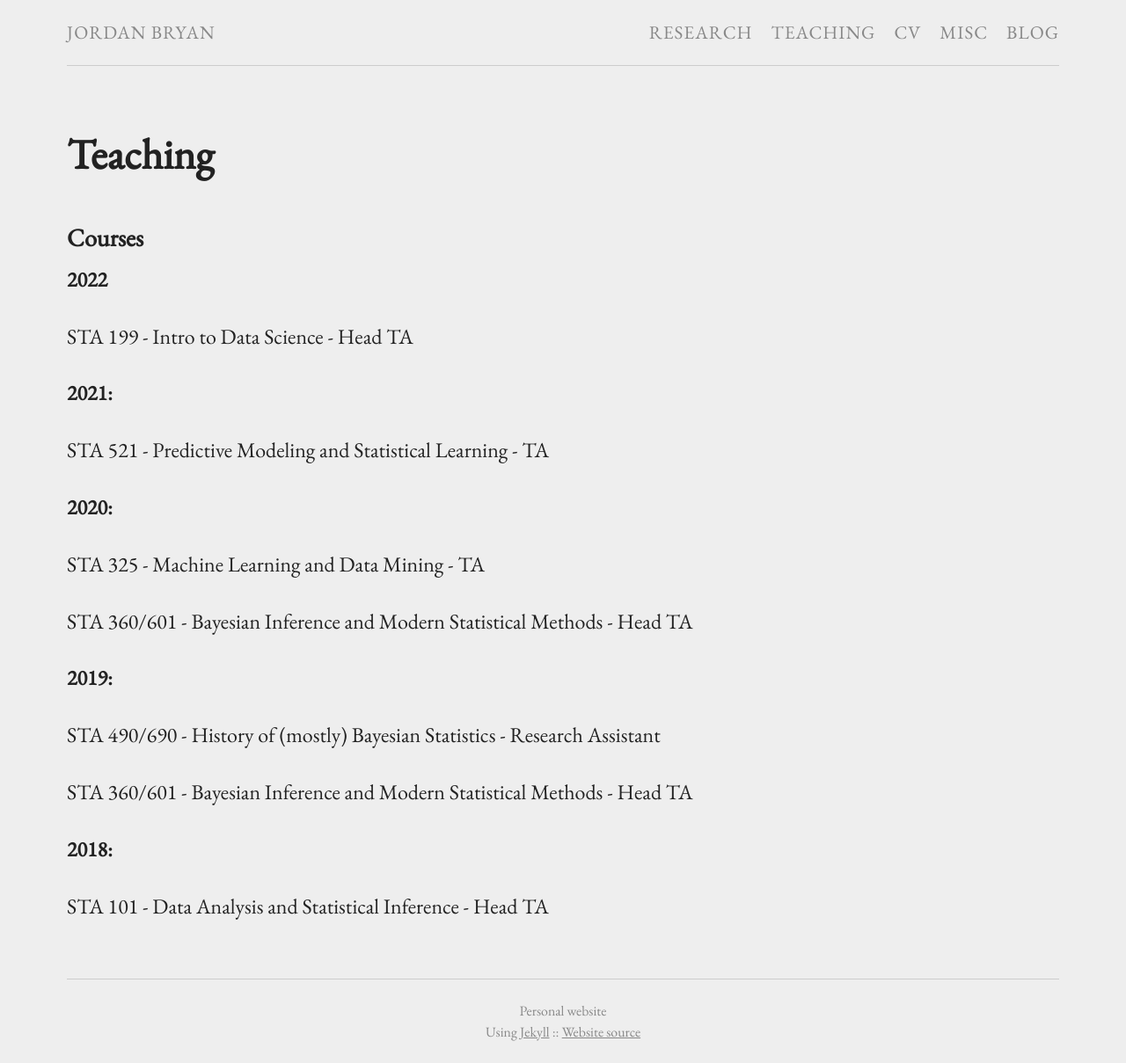
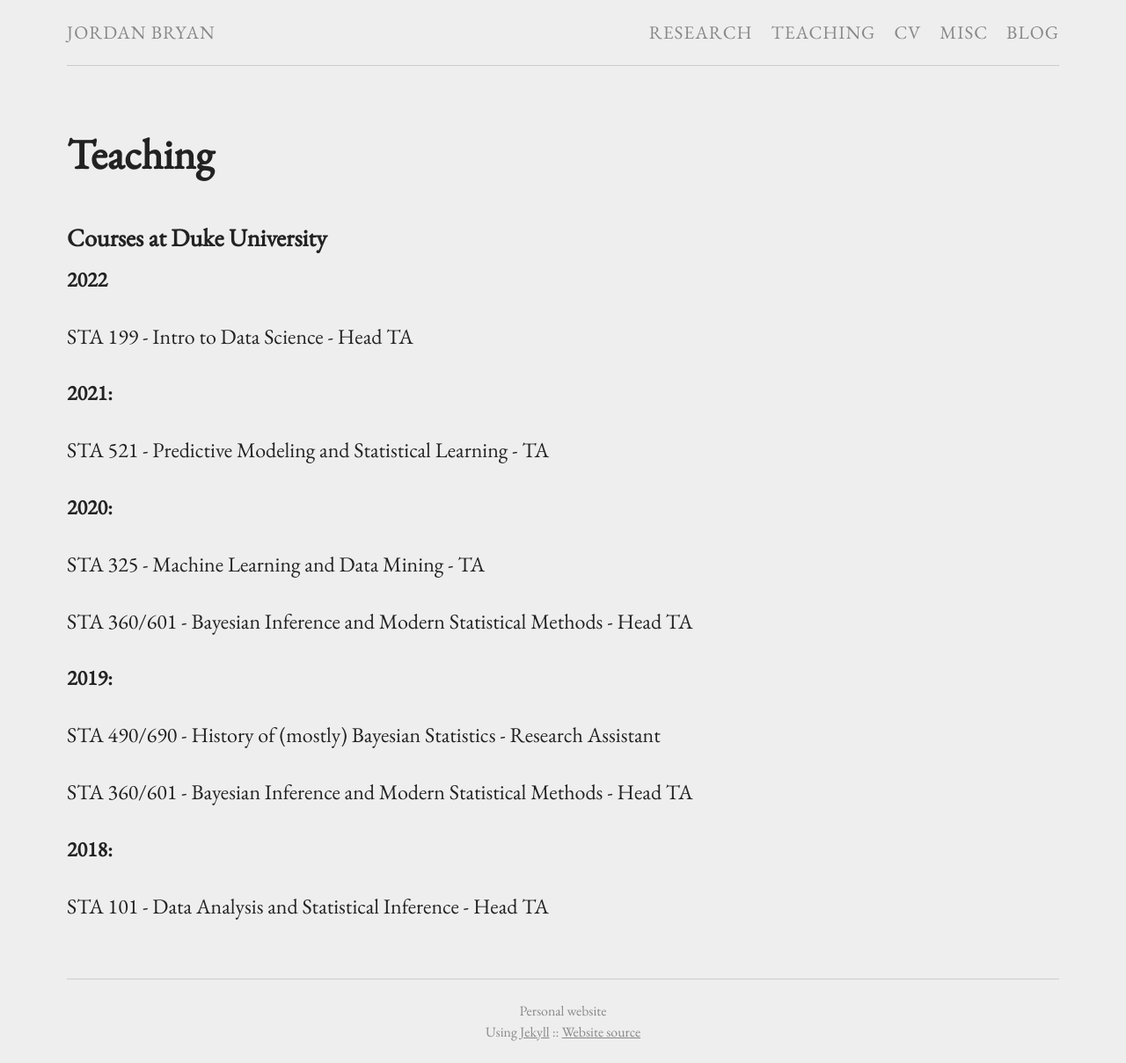
Before and after one commit to j-g-b/j-g-b.github.io, a Jekyll site: the page built from teaching.md, in a window 1280 px wide. Shown: the whole page at 88% size. Built offline with Jekyll 4.4.1, drawn with Linux system fonts in a browser that asks for light colours.

```diff
--- a/teaching.md
+++ b/teaching.md
@@ -1,9 +1,10 @@
 ---
 layout: page
 title: Teaching
+permalink: /teaching/
 ---
 
-### Courses
+### Courses at Duke University
 
 **2022**
 
```
